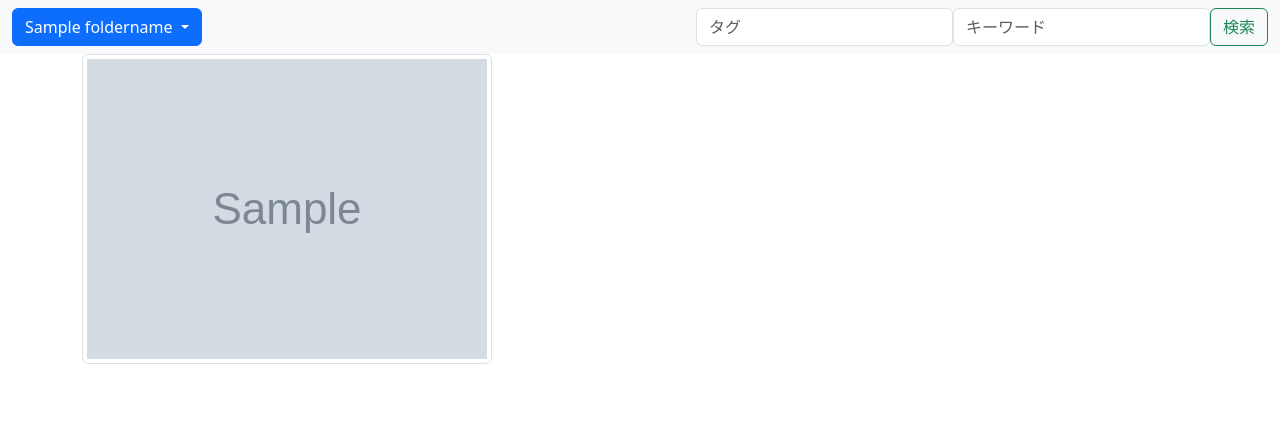
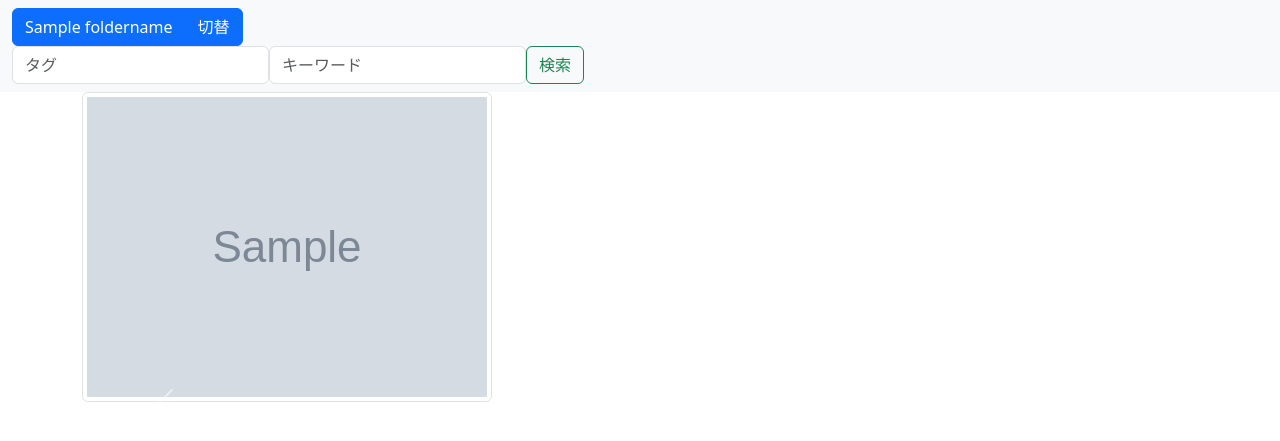
Before and after one commit to kumahawk/eagleViewer, a Flask app: template templates/images.html in a window 1280 px wide. Shown: the top 441 px of the page. Run offline with Flask 3, Linux system fonts and the light colour scheme; the template is opened without the code that fills it: most values are stand-ins (such as "Sample title", 1, 10 or a date in 2020); grey boxes marked "Sample" are stand-in pictures; parts of the project's set-up code (start-up, migrations or seed data) failed here and were passed over.

Commit message:
少しだけ画面切り替えが動作

```diff
--- a/app.py
+++ b/app.py
@@ -31,6 +31,16 @@ def eagle():
     session['EagleLibraryPath'] = eagle.dump()
     return render_template('images.html', list=imgs, folders=folders, foldername=foldername)
 
+@app.route('/eagle2', methods=['GET'])
+def eagle2():
+    eagle = Eagle(session.get('EagleLibraryPath'))
+    imgs = eagle.loadimages(folder=request.args.get('folder'), keyword=request.args.get('keyword'), tags=request.args.get('tags'))
+    folders = eagle.loadfolders()
+    foldername = eagle.getfoldername(request.args.get('folder'))
+    session['EagleLibraryPath'] = eagle.dump()
+    return render_template('images2.html', list=imgs, folders=folders, foldername=foldername, targetid=imgs[0]['id'])
+
+
 @app.route('/', methods=['GET'])
 def index():
     return redirect('/eagle')
--- a/static/css/style.css
+++ b/static/css/style.css
@@ -6,10 +6,11 @@
 form#search button {
     flex-shrink: 0;
 }
-#thumb_grid {
-    #img_folders, #img_tags, #img_annotation {
-        display: none;
-    }
+.img_slide {
+    display: none;
+}
+.img_grid {
+    display: block;
 }
 #folder-dropdown-menu {
     width: 100px;
--- a/templates/images.html
+++ b/templates/images.html
@@ -1,8 +1,9 @@
 {% extends "base.html" %}
 {% block title %}eagle viewer{% endblock %}
 {% block navbar %}
+<header>
 <div class="btn-group">
-    <button type="button" class="btn btn-primary dropdown-toggle" data-bs-toggle="dropdown" aria-expanded="false">
+    <button type="button" class="btn btn-primary" aria-expanded="false">
         {% if foldername %}{{ foldername }}{% else %}フォルダー{% endif %}
     </button>
     <ul id="folder_dropdown" class="dropdown-menu">
@@ -26,6 +27,9 @@
         {% endif %}
         {% endfor %}
     </ul>
+    <button type="button" class="btn btn-primary" aria-expanded="false" onclick="flipScreenMode()">
+        切替
+    </button>
 </div>
 <div>
 <form id="search" class="d-flex" role="search" method="get">
@@ -34,30 +38,96 @@
     <button class="btn btn-outline-success" type="submit">検索</button>
 </form>
 </div>
+</header>
 {% endblock %}
 {% block body %}
-<div class="container text-center">
-<div class="row row-cols-auto">
+<div id="eagle_main" class="container text-center">
+<div id="img_grids" class="row row-cols-auto">
 {% for img in list -%}
-<div id="thumb_grid" class="col focus-ring" tabindex="1" onclick="location.href='/eagle/{{- img.id -}}{{- args -}}'">
-    <img id="img_thumbnail" class="img-thumbnail" src="/images/{{- img.id -}}/{{- img.thumbname -}}" width="{{- img.thumbwidth -}}px" height="{{- img.thumbheight -}}px">
-    <ul id="img_folders">
+<div id="img_thumb_{{- img.id -}}" data-id="{{- img.id -}}" class="col" tabindex="1">
+    <a onclick='flipScreenMode("{{- img.id -}}");'><img class="img-thumbnail" src="/images/{{- img.id -}}/{{- img.thumbname -}}" width="{{- img.thumbwidth -}}px" height="{{- img.thumbheight -}}px"></a>
+</div>
+{% endfor -%}
+</div>
+<div id="img_slide" class="carousel slide" data-ride="carousel">
+<div class="carousel-inner">
+    {% for img in list -%}
+    <div id="img_slide_{{- img.id -}}" class="carousel-item{% if img.id == targetid %} active{% endif %}">
+        <div class="row bg-secondary-subtle">
+            <div class="column col-lg-9 text-center">
+                </a><img class="img-thumbnail" src="/images/{{- img.id -}}/{{- img.name -}}.{{- img.ext -}}"></a>
+            </div>
+            <div class="column side col-lg-3 img_info">
+                <div class="list-group img_folders">
                     {% for fld in img.folders -%}
-        <li>{{ fld }}</li>
+                    <div class="list-group-item list-group-item-info">{{ fld }}</div>
                     {% endfor -%}
-    </ul>
-    <ul id="img_tags">
+                </div>
+                <div class="list-group">
                     {% for tag in img.tags -%}
-        <li>{{ tag }}</li>
+                    <div class="list-group-item list-group-item-secondary">{{ tag }}</div>
                     {% endfor -%}
-    </ul>
-    <div id="img_annotation">
+                </div>
+                <div class="bg-primary text-wrap">
                     {{ img.annotation }}
+                </div>
+            </div>
         </div>
     </div>
     {% endfor -%}
     </div>
+    <button class="carousel-control-prev" type="button" data-bs-target="#img_slide" data-bs-slide="prev">
+        <span class="carousel-control-prev-icon" aria-hidden="true"></span>
+        <span class="visually-hidden">Previous</span>
+    </button>
+    <button class="carousel-control-next" type="button" data-bs-target="#img_slide" data-bs-slide="next">
+        <span class="carousel-control-next-icon" aria-hidden="true"></span>
+        <span class="visually-hidden">Next</span>
+    </button>
+    </div>
 </div>
 {% endblock %}
 {% block script %}
+function flipScreenMode(id = null) {
+    const slide = document.getElementById('img_slide');
+    const grid = document.getElementById('img_grids');
+    if(grid.style.display == 'none') {
+        var e = null;
+        if(id) {
+            e = document.getElementById('img_thumb_' + id);
+        }
+        if( ! e) {
+            e = slide.querySelector(".carousel-item.active");
+        }
+        slide.style.display = 'none';
+        grid.style.display = 'block';
+        if(e) {
+            e.focus();
+        }
+    }
+    else {
+        const a = document.activeElement;
+        var e = null;
+        if(id) {
+            e = document.getElementById('img_slide_' + id);
+        }
+        if(! e) {
+            let a = document.activeElement;
+            if(a && a.id.startsWith('img_thumb_')) {
+                e = document.getElementById('img_slide_' + a.id.substr('img_thumb_'.length));
+            }
+        }
+        for(let a of slide.querySelectorAll('.active')) {
+            a.classList.toggle('active', false);
+        }
+        if(! e) {
+            e = slide.querySelector('.carousel-item');
+        }
+        if(e) {
+            e.classList.toggle('active', true);
+        }
+        grid.style.display = 'none';
+        slide.style.display = 'block';
+    }
+}
 {% endblock %}
```
Also changed, not shown: templates/images2.html (added, +45 -0 lines). Lines whose indentation alone changed are shown as unchanged.
